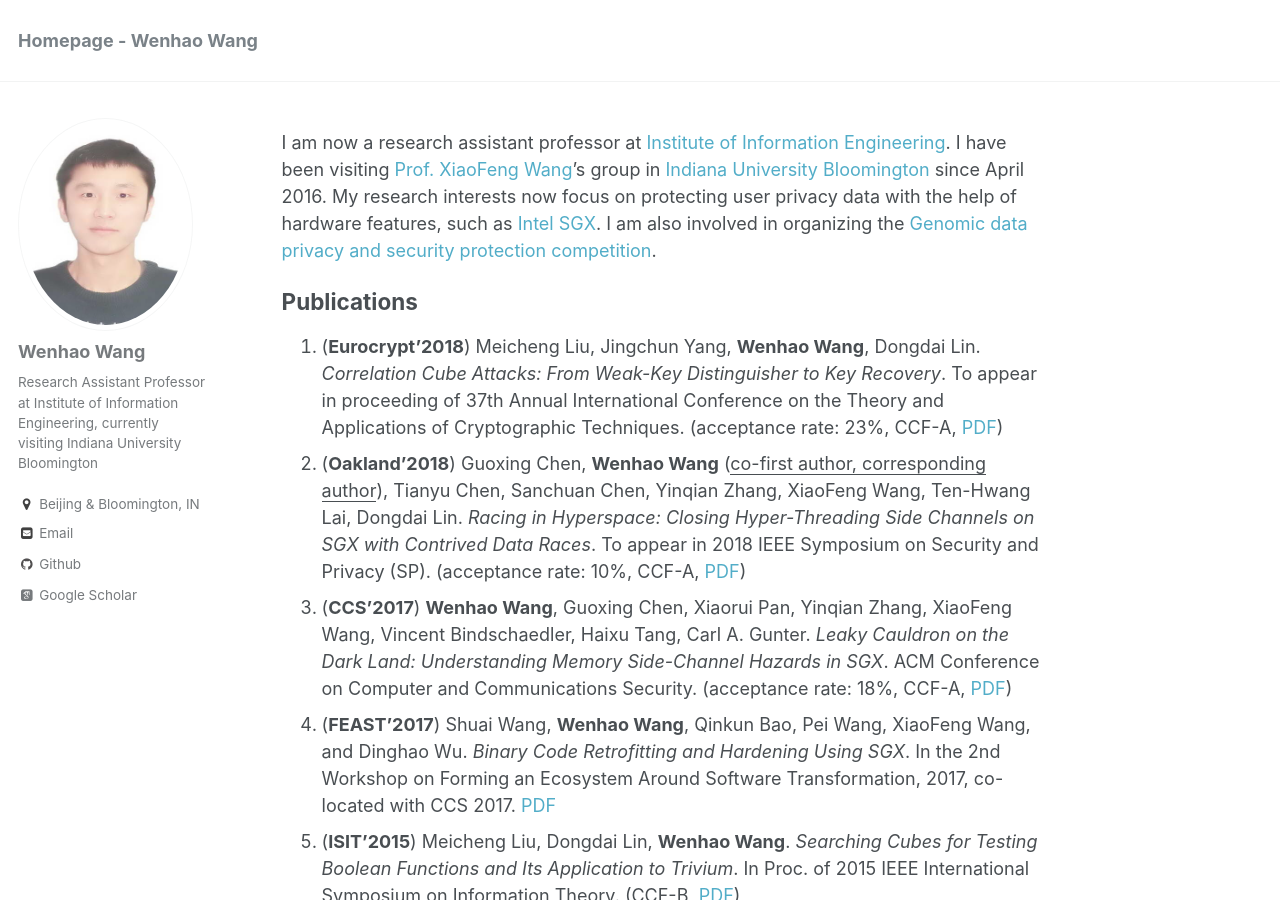
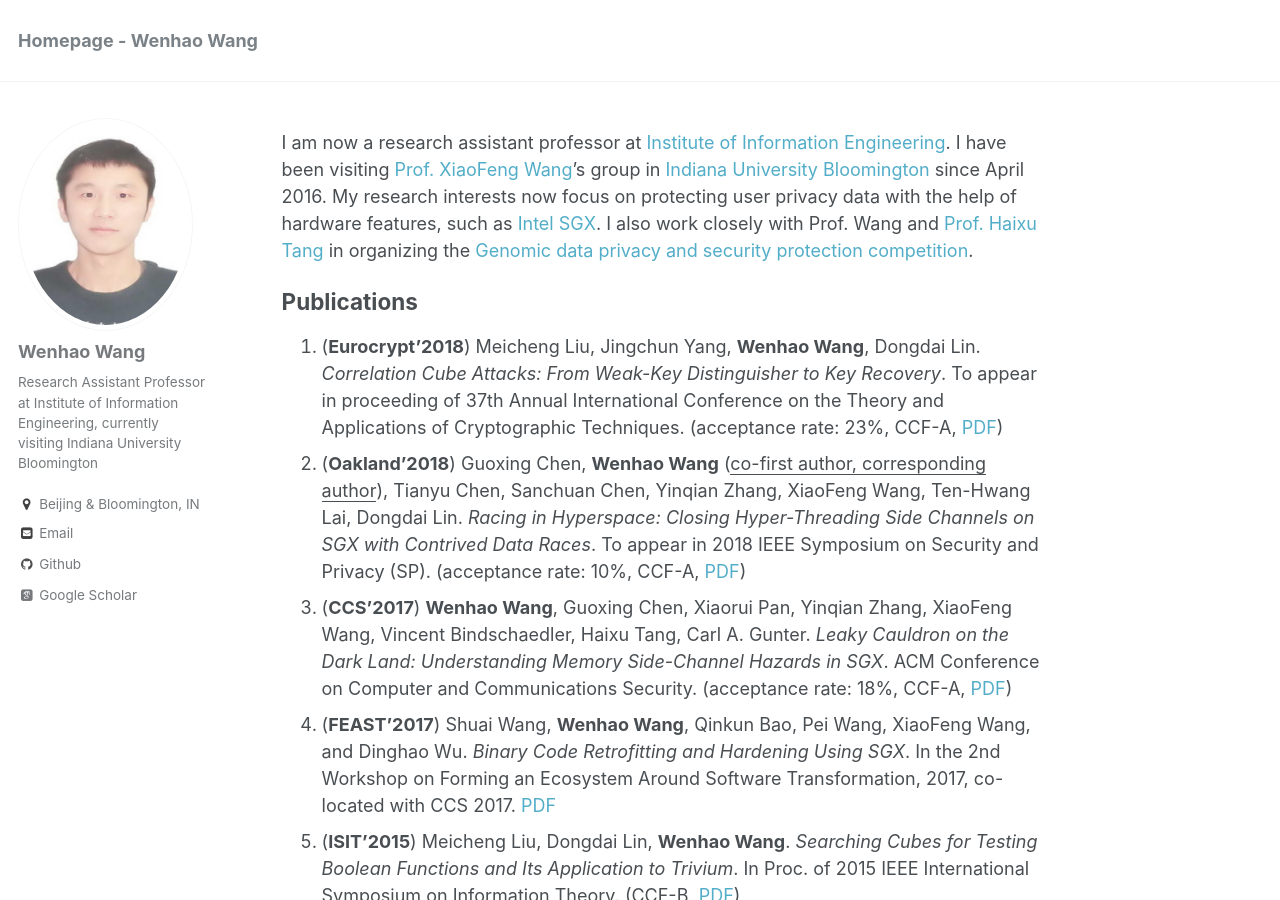
Before and after one commit to wenhao19/heartever.github.io, a Jekyll site: the page built from _pages/about.md, in a window 1280 px wide and 900 px high. Built offline with Jekyll 4.4.1, drawn with Linux system fonts in a browser that asks for light colours; some web fonts are replaced.

Commit message:
Update about.md

```diff
--- a/_pages/about.md
+++ b/_pages/about.md
@@ -7,7 +7,7 @@
   - /about/
   - /about.html
 ---
-I am now a research assistant professor at [Institute of Information Engineering](http://www.iie.ac.cn/). I have been visiting [Prof. XiaoFeng Wang](https://www.informatics.indiana.edu/xw7/)'s group in [Indiana University Bloomington](https://www.indiana.edu/) since April 2016. My research interests now focus on protecting user privacy data with the help of hardware features, such as [Intel SGX](https://software.intel.com/en-us/sgx). I am also involved in organizing the [Genomic data privacy and security protection competition](http://www.humangenomeprivacy.org/).
+I am now a research assistant professor at [Institute of Information Engineering](http://www.iie.ac.cn/). I have been visiting [Prof. XiaoFeng Wang](https://www.informatics.indiana.edu/xw7/)'s group in [Indiana University Bloomington](https://www.indiana.edu/) since April 2016. My research interests now focus on protecting user privacy data with the help of hardware features, such as [Intel SGX](https://software.intel.com/en-us/sgx). I also work closely with Prof. Wang and [Prof. Haixu Tang](https://www.informatics.indiana.edu/hatang/) in organizing the [Genomic data privacy and security protection competition](http://www.humangenomeprivacy.org/).
 
 Publications
 ======
```
